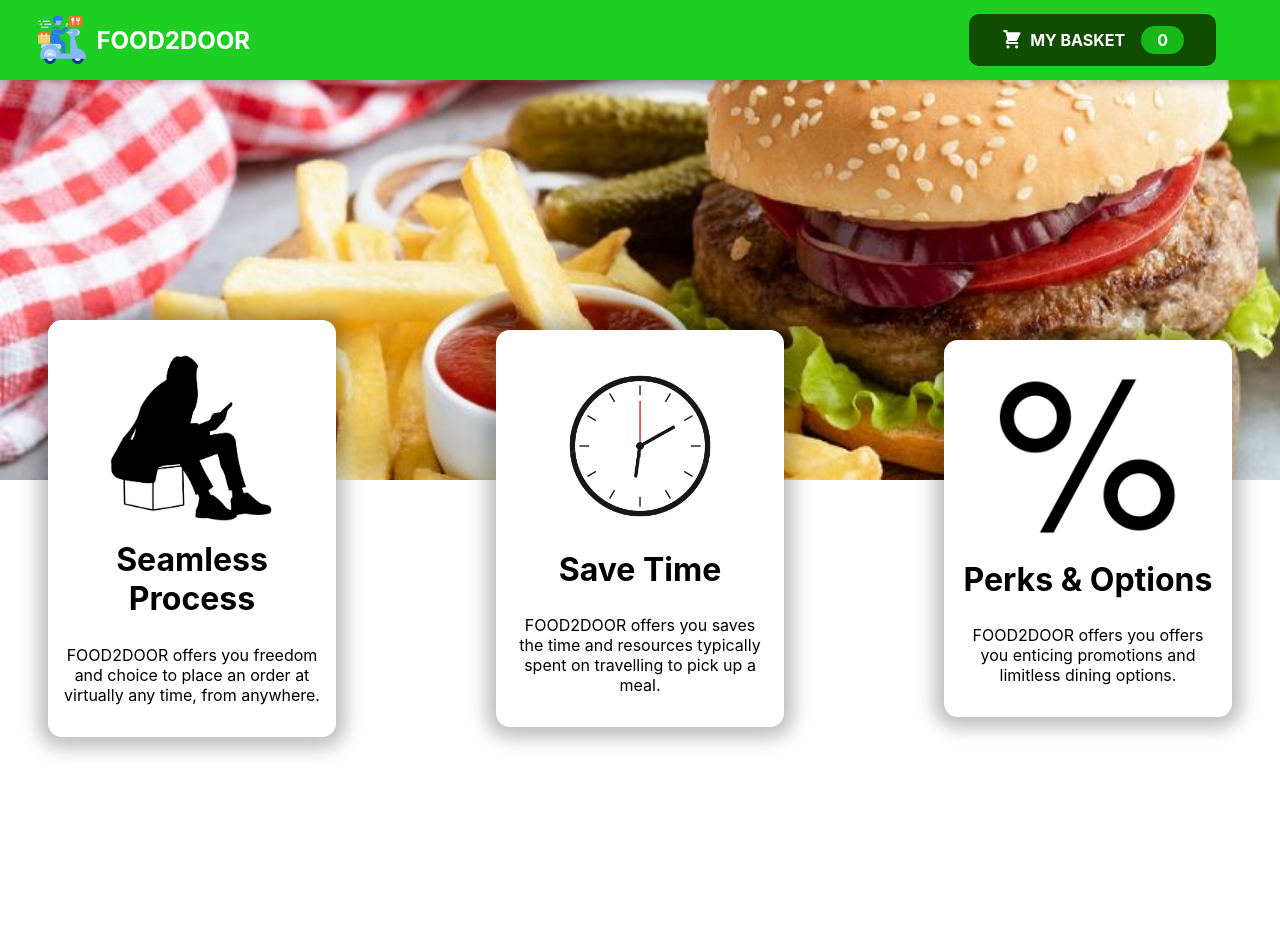
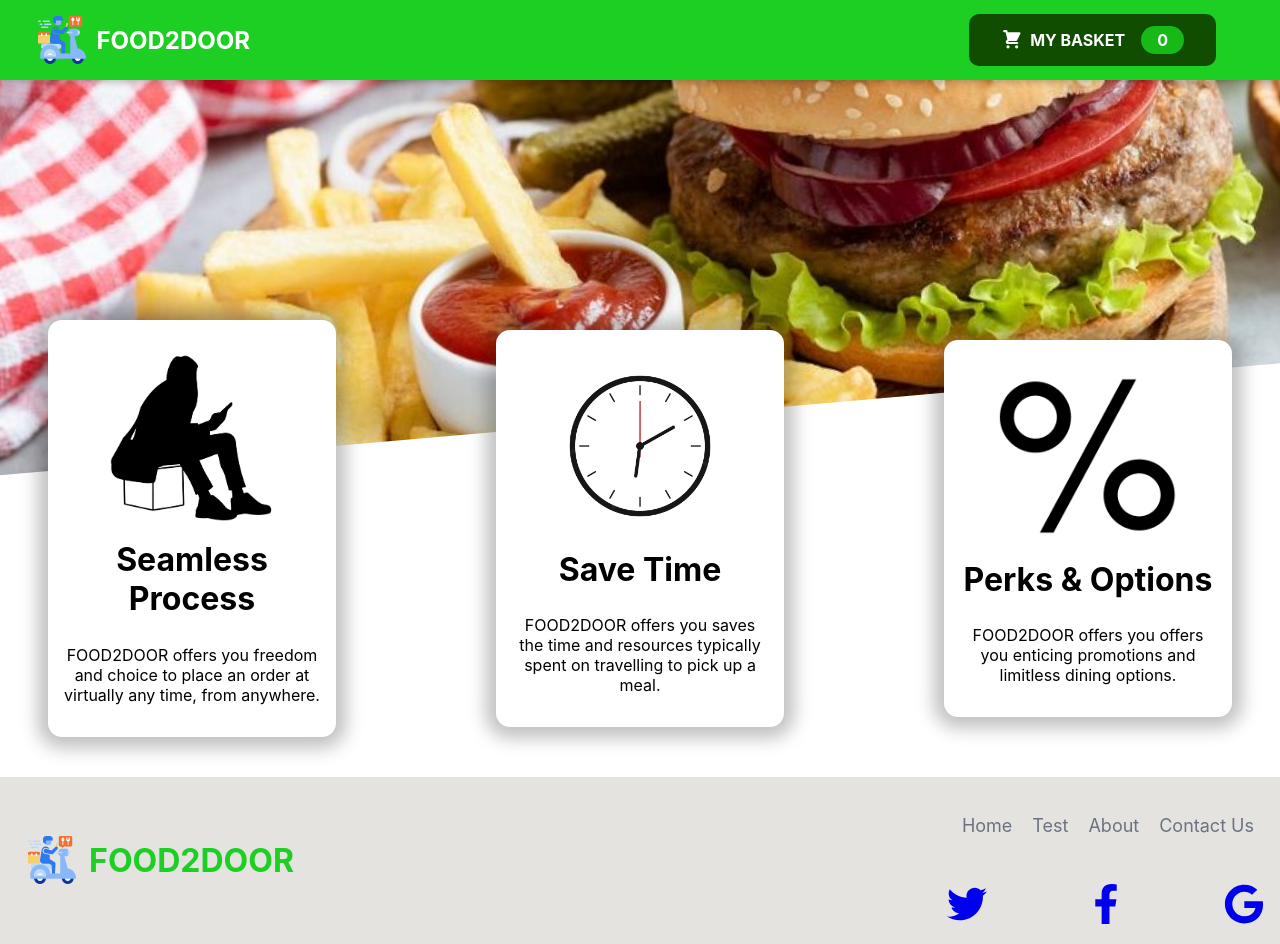
Before and after one commit to naji-alhusami/food-order-project, a React (Create React App) app: page / in a window 1280 px wide. Before the commit the page ends 800 px from the top, so only its background shows below. Built offline with nearby package versions, Linux system fonts and the light colour scheme.

Commit message:
Added Footer

```diff
--- a/src/App.js
+++ b/src/App.js
@@ -1,6 +1,7 @@
 import React, { Fragment } from "react";
 import Navbar from "./components/Navbar/Navbar";
 import CardsBenefits from "./components/Cards/CardBenefits";
+import Footer from "./components/Footer/Footer";
 
 function App() {
   return (
@@ -9,6 +10,7 @@ function App() {
       <main>
         <CardsBenefits />
       </main>
+      <Footer />
     </Fragment>
   );
 }
--- /dev/null
+++ b/src/components/Footer/Footer.js
@@ -0,0 +1,72 @@
+import React from "react";
+
+import classes from "./Footer.module.css";
+import appIcon from '../../images/app-icon.png';
+
+const Footer = () => {
+  return (
+    <div className={classes.basicFooter}>
+      <footer className={classes.startFooter}>
+        <div className={classes["icon-title"]}>
+          <img src={appIcon} alt="app-icon" />
+          <h1 className={classes.header}>FOOD2DOOR</h1>
+        </div>
+        {/* <div>
+          <h1>Test</h1>
+          <h1> Well never to spam you or share your email</h1>
+        </div> */}
+        <div>
+          <div>
+            <ul className={classes.footerList}>
+              <li>Home</li>
+              <li>Test</li>
+              <li>About</li>
+              <li>Contact Us</li>
+            </ul>
+          </div>
+          <br />
+          <div className={classes.socialMedia}>
+            <a href="#">
+              <svg
+                xmlns="http://www.w3.org/2000/svg"
+                viewBox="0 0 512 512"
+                style={{ width: 40, height: 40 }}
+              >
+                <path
+                  fill="currentColor"
+                  d="M459.37 151.716c.325 4.548.325 9.097.325 13.645 0 138.72-105.583 298.558-298.558 298.558-59.452 0-114.68-17.219-161.137-47.106 8.447.974 16.568 1.299 25.34 1.299 49.055 0 94.213-16.568 130.274-44.832-46.132-.975-84.792-31.188-98.112-72.772 6.498.974 12.995 1.624 19.818 1.624 9.421 0 18.843-1.3 27.614-3.573-48.081-9.747-84.143-51.98-84.143-102.985v-1.299c13.969 7.797 30.214 12.67 47.431 13.319-28.264-18.843-46.781-51.005-46.781-87.391 0-19.492 5.197-37.36 14.294-52.954 51.655 63.675 129.3 105.258 216.365 109.807-1.624-7.797-2.599-15.918-2.599-24.04 0-57.828 46.782-104.934 104.934-104.934 30.213 0 57.502 12.67 76.67 33.137 23.715-4.548 46.456-13.32 66.599-25.34-7.798 24.366-24.366 44.833-46.132 57.827 21.117-2.273 41.584-8.122 60.426-16.243-14.292 20.791-32.161 39.308-52.628 54.253z"
+                />
+              </svg>
+            </a>
+            <a href="#">
+              <svg
+                xmlns="http://www.w3.org/2000/svg"
+                viewBox="0 0 320 512"
+                style={{ width: 40, height: 40 }}
+              >
+                <path
+                  fill="currentColor"
+                  d="M279.14 288l14.22-92.66h-88.91v-60.13c0-25.35 12.42-50.06 52.24-50.06h40.42V6.26S260.43 0 225.36 0c-73.22 0-121.08 44.38-121.08 124.72v70.62H22.89V288h81.39v224h100.17V288z"
+                />
+              </svg>
+            </a>
+            <a href="#">
+              <svg
+                xmlns="http://www.w3.org/2000/svg"
+                viewBox="0 0 488 512"
+                style={{ width: 40, height: 40 }}
+              >
+                <path
+                  fill="currentColor"
+                  d="M488 261.8C488 403.3 391.1 504 248 504 110.8 504 0 393.2 0 256S110.8 8 248 8c66.8 0 123 24.5 166.3 64.9l-67.5 64.9C258.5 52.6 94.3 116.6 94.3 256c0 86.5 69.1 156.6 153.7 156.6 98.2 0 135-70.4 140.8-106.9H248v-85.3h236.1c2.3 12.7 3.9 24.9 3.9 41.4z"
+                />
+              </svg>
+            </a>
+          </div>
+        </div>
+      </footer>
+    </div>
+  );
+};
+
+export default Footer;
--- /dev/null
+++ b/src/components/Footer/Footer.module.css
@@ -0,0 +1,44 @@
+.basicFooter {
+  background-color: #e4e3e0;
+  margin-top: 40px;
+}
+
+.startFooter {
+  padding: 1rem;
+  display: flex;
+  align-items: center;
+  justify-content: space-between;
+}
+
+.footerList {
+  display: flex;
+  flex-direction: row;
+  justify-content: space-between;
+  /* align-items: center; */
+  list-style: none;
+  margin-top: 0.75rem;
+  font-size: 1.125rem;
+  color: #6b7280;
+}
+
+.socialMedia {
+  display: flex;
+  flex-direction: row;
+  justify-content: space-between;
+  margin-left: 10%;
+}
+
+.icon-title {
+  display: flex;
+  align-items: center;
+  padding: 1%;
+}
+
+li {
+  margin: 10px;
+}
+
+h1 {
+  margin-left: 5%;
+  color: #1dce23;
+}
--- a/src/components/Navbar/Navbar.module.css
+++ b/src/components/Navbar/Navbar.module.css
@@ -20,6 +20,7 @@
 }
 
 .header {
+  color: white;
   margin-left: 5%;
 }
 
@@ -34,5 +35,5 @@
   width: 105%;
   height: 100%;
   object-fit: cover;
-  /* transform: rotateZ(-5deg) translateY(-4rem) translateX(-1rem); */
+  transform: rotateZ(-5deg) translateY(-4rem) translateX(-1rem);
 }
```
